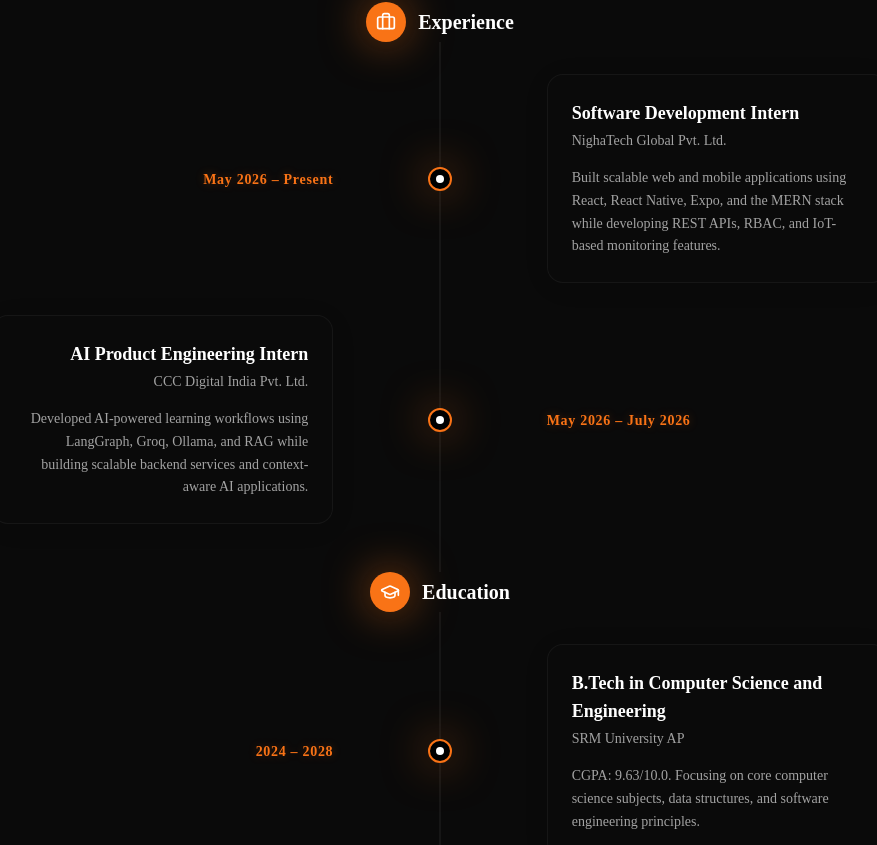
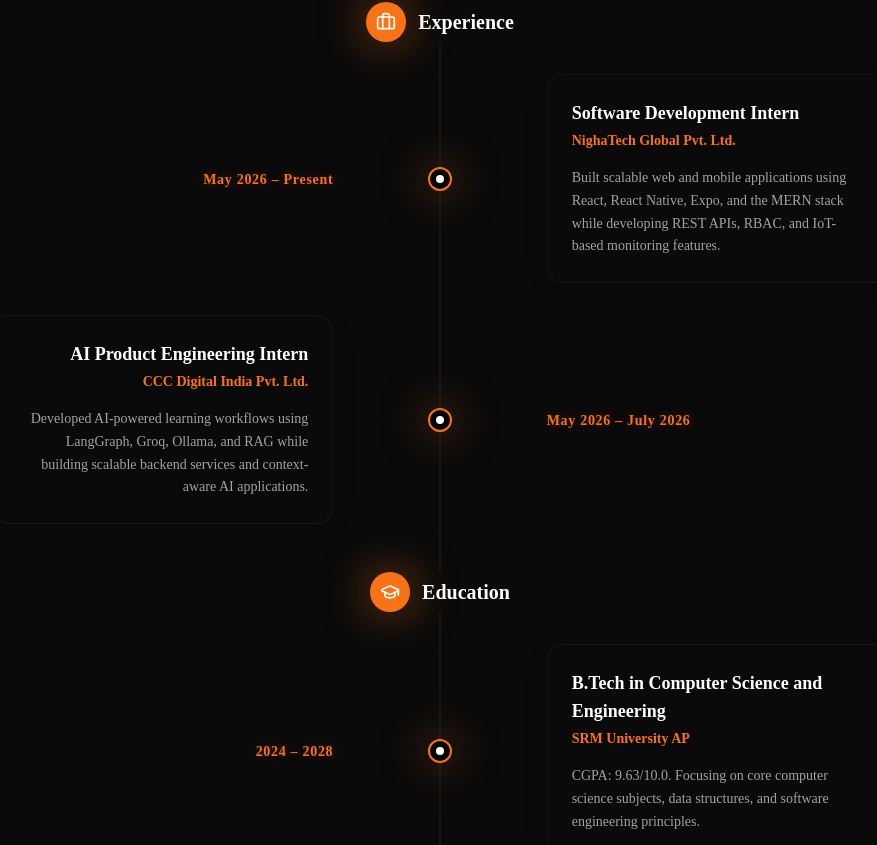
Before and after one commit to RohitChintalapudi/rohit_portfolio, a React (Vite) app: page / in a window 1280 px wide. Shown: the part 3816-4661 px from the top of the page, without its empty margins (200-1077 px from the left). Built offline with nearby package versions, Linux system fonts and the light colour scheme.

Commit message:
Update LearnFlow AI live demo URL and style organization names to orange and bold

```diff
--- a/src/components/Experience.jsx
+++ b/src/components/Experience.jsx
@@ -70,7 +70,7 @@
                 {item.timeline}
               </div>
               <h3 className="text-lg font-bold text-[var(--text-primary)] mb-1">{item.title}</h3>
-              <h4 className="text-[var(--text-secondary)] font-medium text-sm mb-4">{item.organization}</h4>
+              <h4 className="text-[var(--color-brand-orange)] font-bold text-sm mb-4">{item.organization}</h4>
               <p className="text-[var(--text-secondary)] text-sm leading-relaxed">
                 {item.description}
               </p>
--- a/src/components/Projects.jsx
+++ b/src/components/Projects.jsx
@@ -37,7 +37,7 @@
         "Vercel",
       ],
       github: null,
-      live: "https://ai-doubt-clarification.vercel.app/",
+      live: "https://learnflow-ai-prod.vercel.app/",
       image: learnflowImg,
     },
     {
```
